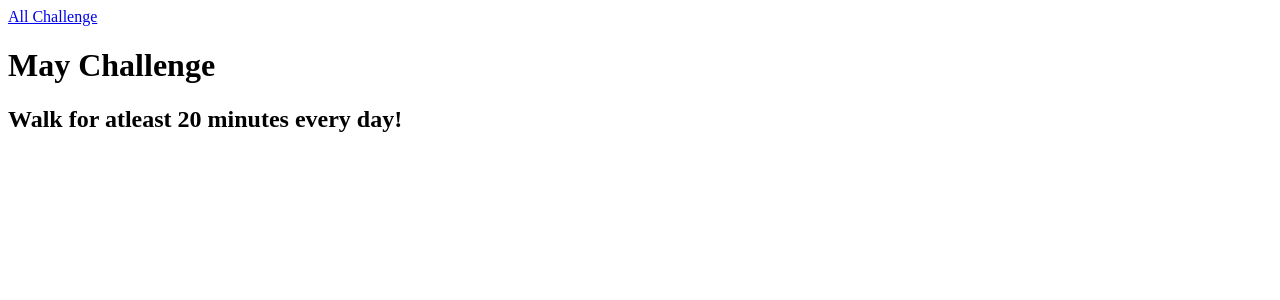
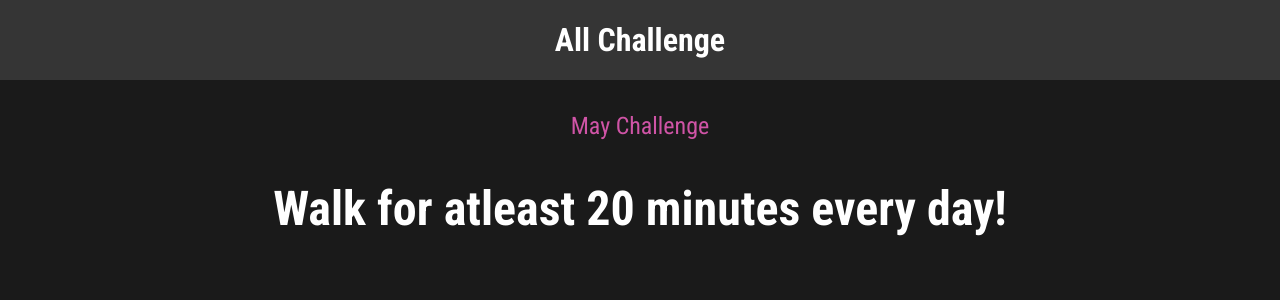
Before and after one commit to vishwanathmahankali/Django, a Django app: page /challenges/may in a window 1280 px wide. Shown: the top 300 px of the page. Run offline with Django 4.2, Linux system fonts and the light colour scheme.

Commit message:
adding global static files and css styling

```diff
--- /dev/null
+++ b/monthly_challenges/challenges/static/challenges/challenge.css
@@ -0,0 +1,22 @@
+h1,
+h2 {
+  text-align: center;
+  color: white;
+}
+
+h1 {
+  font-size: 1.5rem;
+  margin: 2rem 0 1rem 0;
+  font-weight: normal;
+  color: #cf54a6;
+}
+
+h2 {
+  font-size: 3rem;
+  font-weight: bold;
+}
+
+.fallback {
+  text-align: center;
+  color: white;
+}
--- /dev/null
+++ b/monthly_challenges/challenges/static/challenges/include/header.css
@@ -0,0 +1,25 @@
+header {
+    width: 100%;
+    height: 5rem;
+    background-color: #353535;
+  }
+
+  header nav {
+    width: 100%;
+    height: 100%;
+    display: flex;
+    justify-content: center;
+    align-items: center;
+  }
+
+  header nav a {
+    color: white;
+    font-size: 2rem;
+    font-weight: bold;
+    text-decoration: none;
+  }
+
+  header nav a:hover,
+  header nav a:active {
+    color: #cf54a6;
+  }
--- a/monthly_challenges/challenges/templates/challenges/challenge.html
+++ b/monthly_challenges/challenges/templates/challenges/challenge.html
@@ -1,5 +1,12 @@
 
 {% extends "base.html" %}
+
+{% load static %}
+
+{% block css_files %}
+<link rel="stylesheet", href="{% static 'challenges/challenge.css' %}">
+<link rel="stylesheet", href="{% static 'challenges/include/header.css' %}">
+{% endblock %}
 
 {% block page_title %}
     {{ month_name | title }} Challenge
--- a/monthly_challenges/challenges/templates/challenges/index.html
+++ b/monthly_challenges/challenges/templates/challenges/index.html
@@ -4,6 +4,7 @@
 
 {% block css_files %}
 <link rel="stylesheet", href="{% static 'challenges/challenges.css' %}">
+<link rel="stylesheet", href="{% static 'challenges/include/header.css' %}">
 {% endblock %}
 
 {% block page_title %}
--- a/monthly_challenges/monthly_challenges/settings.py
+++ b/monthly_challenges/monthly_challenges/settings.py
@@ -121,6 +121,10 @@ USE_TZ = True
 
 STATIC_URL = 'static/'
 
+STATICFILES_DIRS = [
+    BASE_DIR / "static"
+]
+
 # Default primary key field type
 # https://docs.djangoproject.com/en/4.2/ref/settings/#default-auto-field
 
--- /dev/null
+++ b/monthly_challenges/static/styles.css
@@ -0,0 +1,10 @@
+@import url('https://fonts.googleapis.com/css2?family=Roboto+Condensed:wght@400;700&display=swap');
+
+html {
+  font-family: 'Roboto Condensed', sans-serif;
+}
+
+body {
+  margin: 0;
+  background-color: #1a1a1a;
+}
--- a/monthly_challenges/templates/base.html
+++ b/monthly_challenges/templates/base.html
@@ -6,7 +8,8 @@
         <title>{% block page_title %}My Challenges{% endblock %}</title>
         <meta name="description" content="">
         <meta name="viewport" content="width=device-width, initial-scale=1">
-        <link rel="stylesheet" href="">
+        <link rel="stylesheet" href="{% static 'styles.css' %}">
+
         {% block css_files %}
         {% endblock %}
     </head>
```
Also changed, not shown: other parts of monthly_challenges/templates/base.html (+2 -0 lines), monthly_challenges/challenges/static/challenges/challenges.css (+35 -1 lines).
